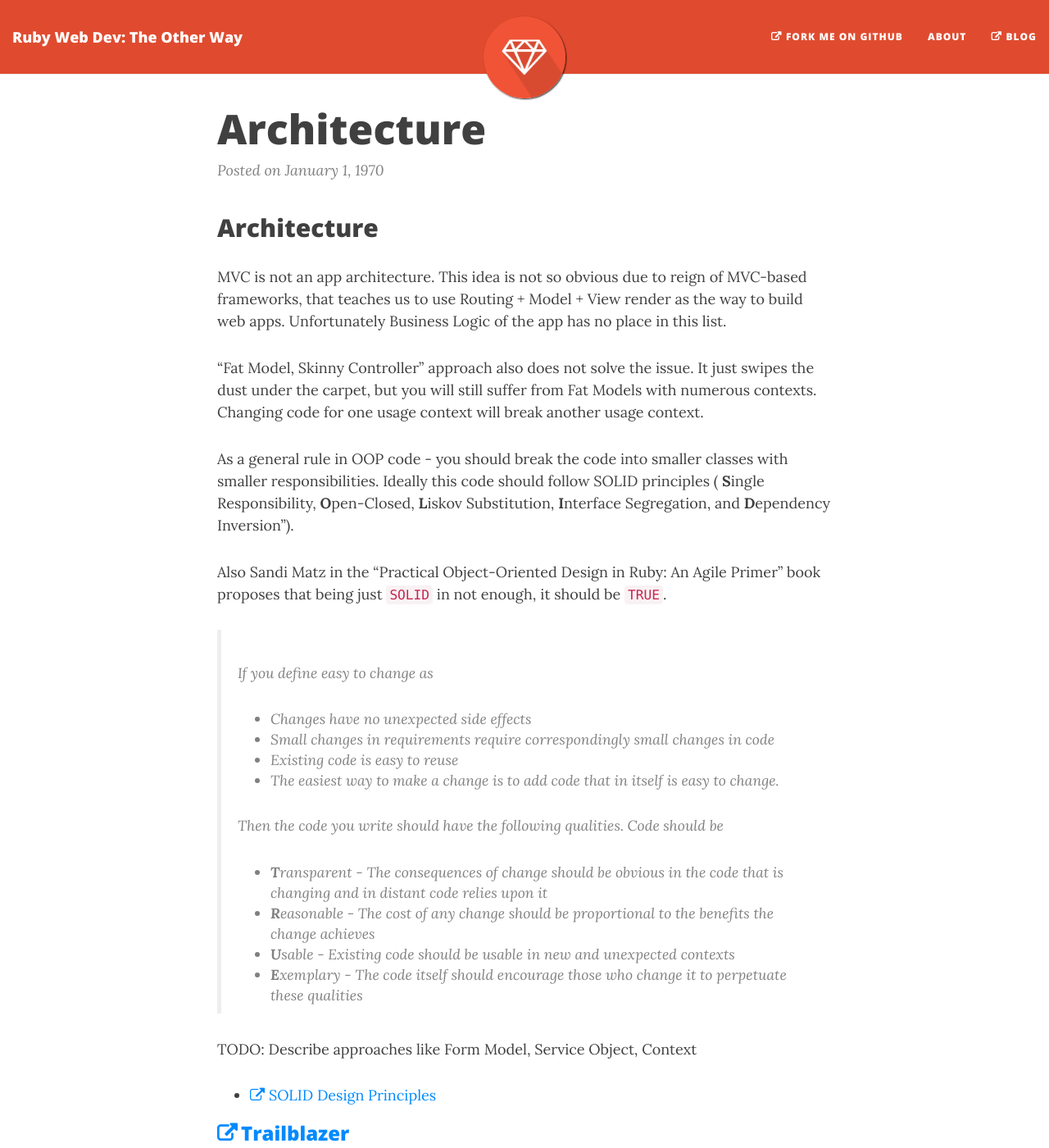
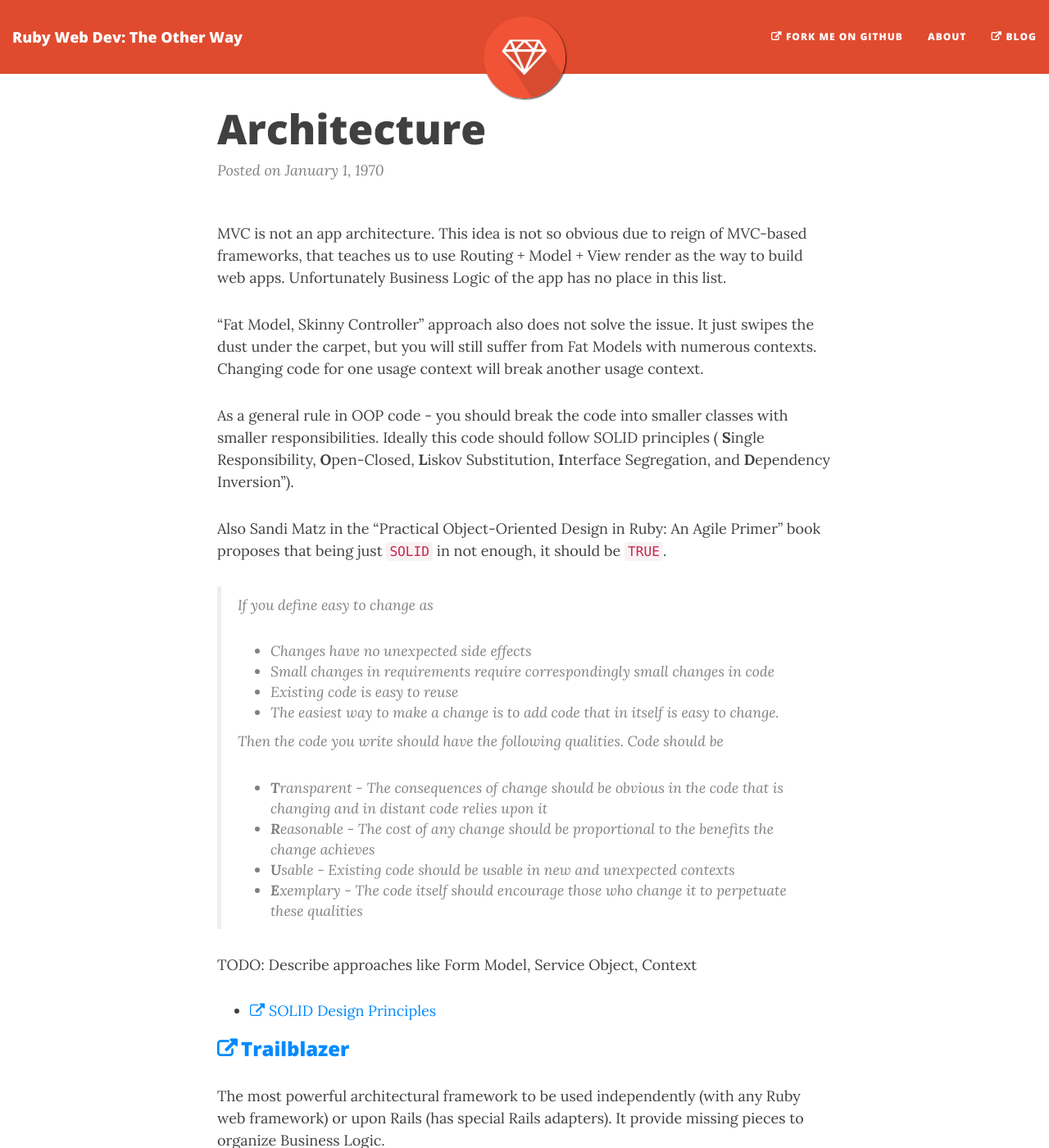
Before and after one commit to iJackUA/rwdtow, a Jekyll site: the page built from _posts/1970-01-01-architecture.md, in a window 1280 px wide and 1400 px high. Shown: the whole window at 82% size. Built offline with Jekyll 4.4.1, drawn with Linux system fonts in a browser that asks for light colours; nearby versions of some CDN libraries.

Commit message:
toc fixes

```diff
--- a/_config.yml
+++ b/_config.yml
@@ -79,7 +79,7 @@
   syntax_highlighter: rouge
 
 gems: [jekyll-paginate]
-paginate: 5
+paginate: 1000
 paginate_path: "page:num"
 
 # Default YAML values (more information on Jekyll's site)
--- a/_posts/1970-01-01-architecture.md
+++ b/_posts/1970-01-01-architecture.md
@@ -3,8 +3,6 @@
 title: Architecture
 order: 60
 ---
-
-## Architecture
 
 MVC is not an app architecture. This idea is not so obvious due to reign of MVC-based frameworks, that teaches us to use Routing + Model + View render as the way to build web apps. Unfortunately Business Logic of the app has no place in this list.
 
--- a/css/main.css
+++ b/css/main.css
@@ -44,6 +44,11 @@
   color: #808080;
   font-style: italic;
 }
+
+blockquote p {
+  margin-top: 0px;
+}
+
 hr.small {
   max-width: 100px;
   margin: 15px auto;
@@ -300,7 +305,7 @@
 
 .post-preview a {
   text-decoration: none;
-  color: #404040;
+  color: #0085a1;
 }
 
 .post-preview a:focus,
--- a/css/toc.css
+++ b/css/toc.css
@@ -1,23 +1,13 @@
-/*#toc {
-    top: 0px;
-    left: 0px;
-    height: 100%;
-    position: fixed;
-    background: #333;
-    box-shadow: inset -5px 0 5px 0px #000;
-    width: 150px;
-    padding-top: 20px;
-    color: #fff;
-}*/
-
 #toc ul {
     margin: 0;
     padding: 0;
     list-style: none;
+    font-size: 0.8em;
 }
 
 #toc li {
-    padding: 5px 10px;
+    padding: 0;
+    margin: 0;
 }
 
 #toc a {
@@ -35,6 +25,5 @@
 }
 
 #toc .toc-active {
-    background: #336699;
-    box-shadow: inset -5px 0px 10px -5px #000;
+    background: #D5EAFF;
 }
--- a/index.html
+++ b/index.html
@@ -11,7 +11,7 @@
   {% for post in ordered_posts %}
   <article class="post-preview">
     <a href="#{{ post.id | slugify }}">
-	  <h2 class="post-title" data-toc="#{{ post.id | slugify }}">{{ post.title }}</h2>
+	  <h1 class="post-title" data-toc="#{{ post.id | slugify }}">{{ post.title }}</h2>
     </a>
 
     <div class="post-entry">
--- a/js/main.js
+++ b/js/main.js
@@ -120,10 +120,7 @@
         },
         'headerText': function(i, heading, $heading) { //custom function building the header-item text
             return $heading.text();
-        },
-    'itemClass': function(i, heading, $heading, prefix) { // custom function for item class
-      return $heading[0].tagName.toLowerCase();
-    }
+        }
     });
   }
 };
```
